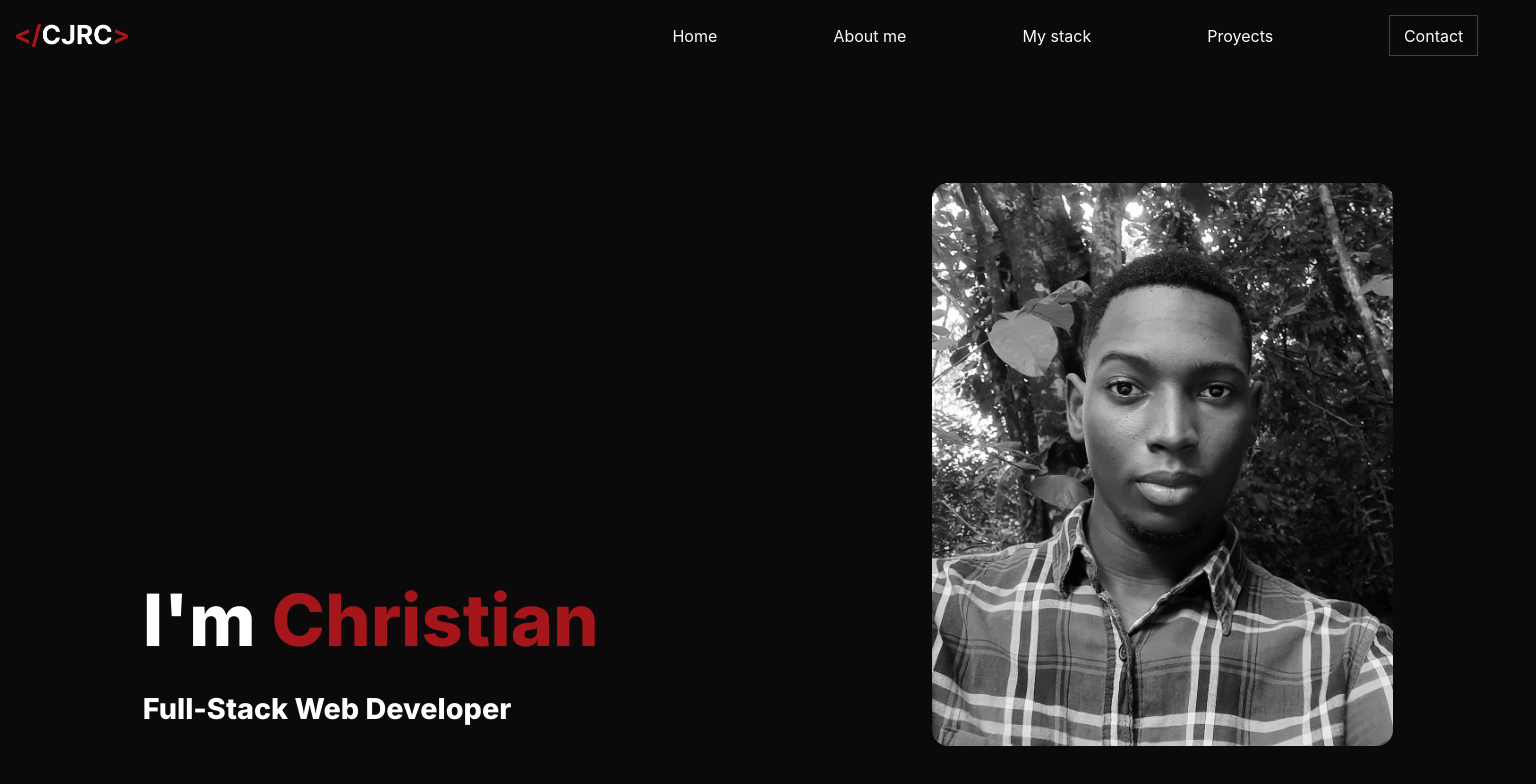
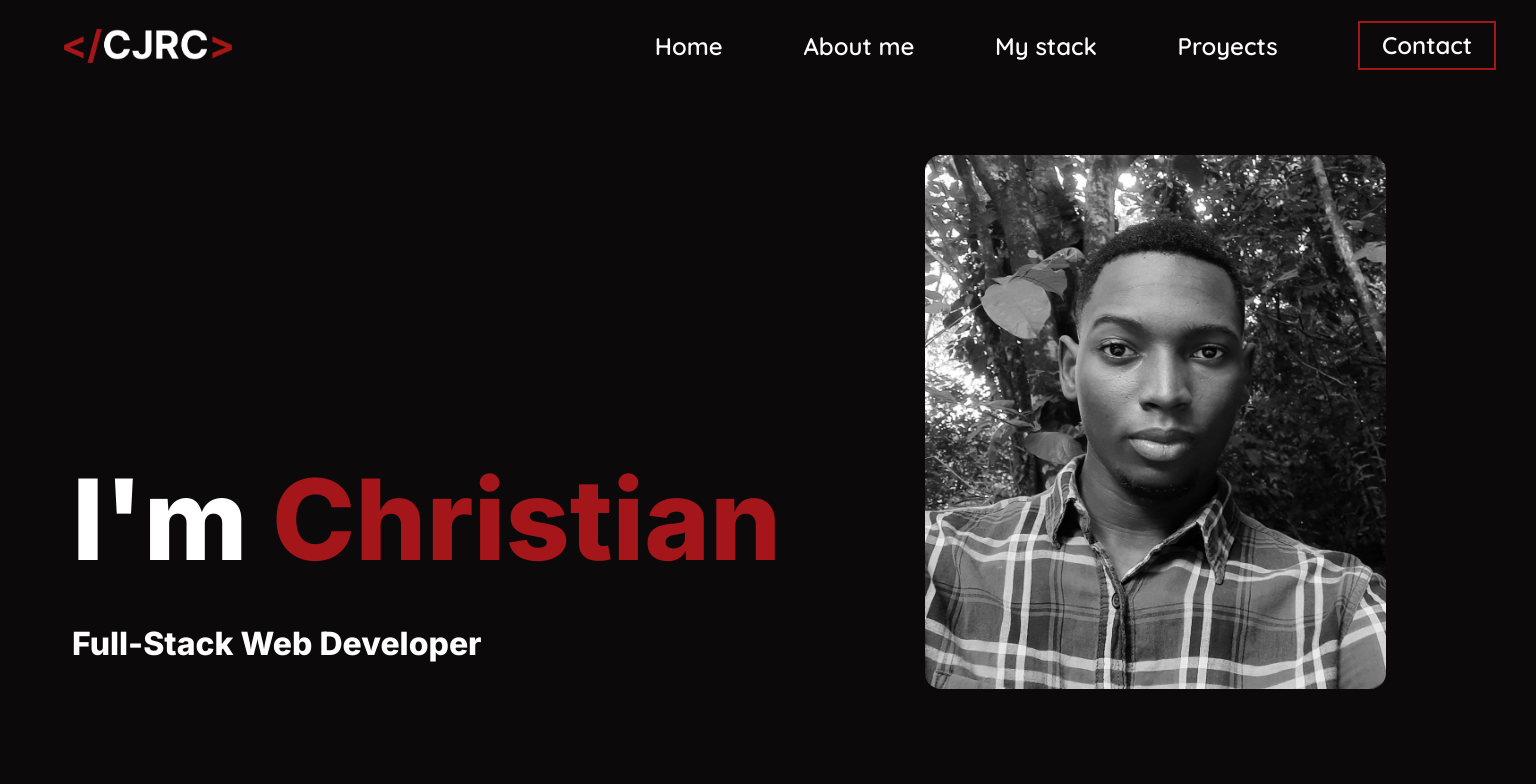
Before and after one commit to Lord-Mugen/Mugen-Portfolio, a React (Create React App) app: page / in a window 1536 px wide. Shown: the top 784 px of the page. Built offline with nearby package versions, Linux system fonts and the light colour scheme.

Commit message:
navigation and hero are both done now

```diff
--- a/src/Components/Hero/Hero.css
+++ b/src/Components/Hero/Hero.css
@@ -96,14 +96,13 @@
 
     .hero-image-container{
         width: 30%;
-        padding-top: 1em;
         margin-left: 3em;
     }
 
     .portrait-image{
         border-radius: 1em;
         height: 90%;
-        margin-top: 3em;
+        margin-top: 1em;
 
     }
 
@@ -115,7 +114,7 @@
     .hero-h1{
         text-align: start;
         font-size: clamp(1.9rem, 10vw, 4.5rem);
-        margin-top: 4em;
+        margin-top: 2em;
         line-height: px;
     }
     .hero-h3{
@@ -128,12 +127,91 @@
 
 @media (min-width: 1200px) {
 
+    .hero{
+        display: flex;
+        justify-content: flex-end;
+    }
+    .portrait-image{
+        border-radius: 1em;
+        height: 85%;
+    }
+
+    .hero-text-container{
+        align-content: center;
+        padding-bottom: 3.5em;
+        padding-left: 3em;
+        margin-right: 5em;
+    }
+
+    .hero-h1{
+        text-align: start;
+        font-size: clamp(1.9rem, 10vw, 6rem);
+
+    }
+    .hero-h3{
+        text-align: start;
+        font-size: clamp(1.2rem, 5vw, 2rem);
+
+    }
+
 }
 
 @media (min-width: 1400px) {
 
+    .hero{
+        display: flex;
+        justify-content: flex-end;
+    }
+    .portrait-image{
+        border-radius: 1em;
+        height: 90%;
+    }
+
+    .hero-text-container{
+        align-content: flex-end;
+        padding-bottom: 6em;
+        padding-left: 4.5em;
+        margin-right: 6em;
+    }
+
+    .hero-h1{
+        text-align: start;
+        font-size: clamp(1.9rem, 10vw, 7rem);
+
+    }
+    .hero-h3{
+        text-align: start;
+        font-size: clamp(1.2rem, 5vw, 2rem);
+
+    }
 }
 
 @media (min-width: 1600px) {
+    .hero{
+        display: flex;
+        justify-content: flex-end;
+    }
+    .portrait-image{
+        border-radius: 1em;
+        height: 90%;
+        width:90%;
+    }
 
+    .hero-text-container{
+        align-content: flex-end;
+        padding-bottom: 6em;
+        padding-left: 4.5em;
+        margin-right: 8em;
+    }
+
+    .hero-h1{
+        text-align: start;
+        font-size: clamp(1.9rem, 10vw, 8rem);
+
+    }
+    .hero-h3{
+        text-align: start;
+        font-size: clamp(1.2rem, 5vw, 3rem);
+
+    }
 }
--- a/src/Components/Navbar/Navbar.css
+++ b/src/Components/Navbar/Navbar.css
@@ -39,7 +39,6 @@ a{
 }
 
 .brand-link{
-    color: var(--white);
     font-size: 2rem;
 }
 
@@ -67,6 +66,7 @@ a{
 
 .navbar-link{
     color: var(--white);
+    font-family: 'Quicksand', sans-serif;
 }
 
 #navbar-header:target .navbar-container{
@@ -124,13 +124,53 @@ a{
 }
 
 @media (min-width: 1200px) {
+    .brand-link{
+        padding-left: 0.5em;
+        font-size: clamp(1.2rem, 5vw, 3rem);
 
+    }
+
+    .navbar-link{
+        font-size: clamp(1.2rem, 5vw, 1rem);
+
+    }
+
+    .contact{
+        border: 2px solid #A4161A;
+        padding: 0.3em 0.9em;
+    }
 }
 
 @media (min-width: 1400px) {
+    .brand-link{
+        padding-left: 1em;
 
+    }
+
+    .navbar-link{
+        font-size: clamp(1.2rem, 5vw, 1.5rem);
+
+    }
+
+    .contact{
+        border: 2px solid #A4161A;
+        padding: 0.3em 0.9em;
+    }
 }
 
 @media (min-width: 1600px) {
+    .brand-link{
+        padding-left: 1.2em;
 
+    }
+
+    .navbar-link{
+        font-size: clamp(1.2rem, 5vw, 1.7rem);
+
+    }
+
+    .contact{
+        border: 2px solid #A4161A;
+        padding: 0.3em 1em;
+    }
 }
```
